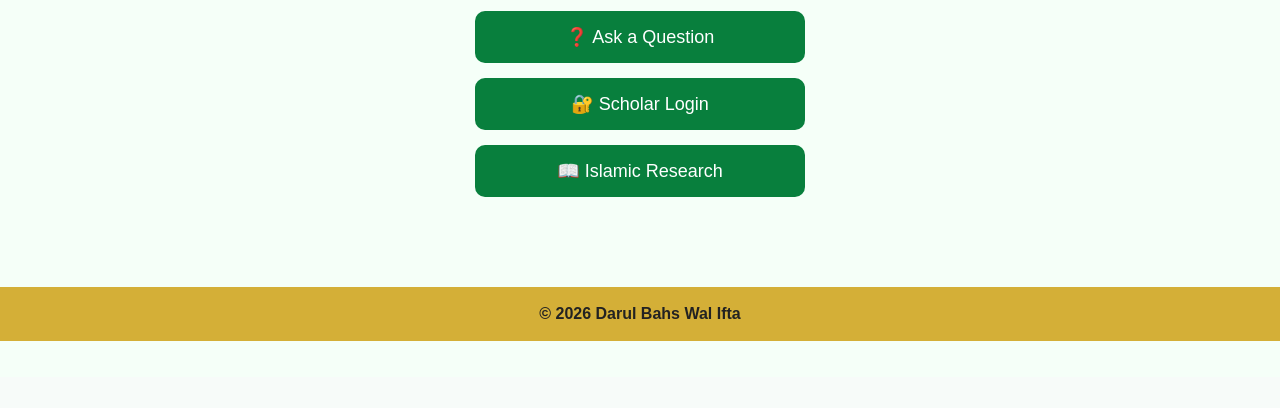
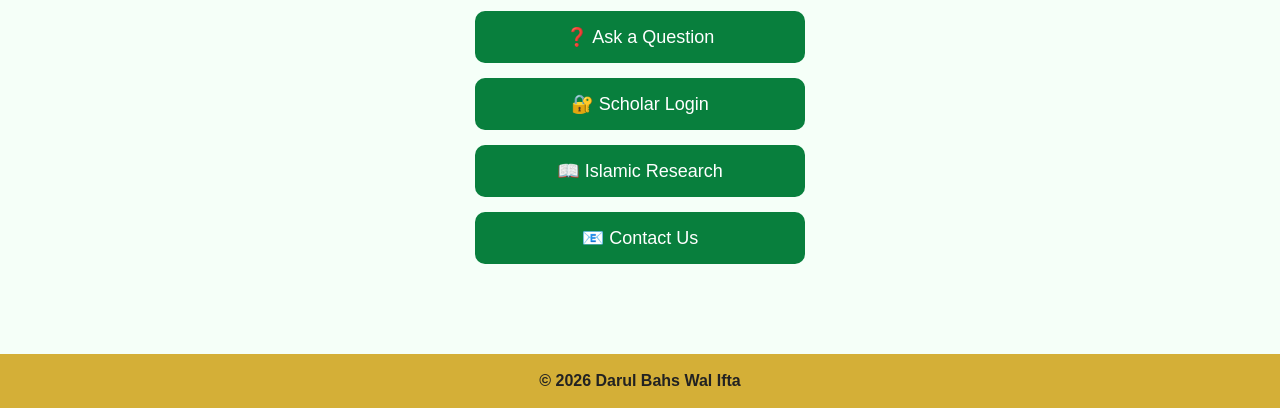
Before and after one commit to darulbahswalifta-dev/darulbahswalifta-, a Flask app: page / in a window 1280 px wide. Shown: the part 423-831 px from the top of the page. Before the commit the page ends 764 px from the top, so only its background shows below. Run offline with Flask 3, Linux system fonts and the light colour scheme.

Commit message:
Add contact email to homepage

```diff
--- a/templates/index.html
+++ b/templates/index.html
@@ -62,6 +62,7 @@
 <a class="btn" href="/ask">❓ Ask a Question</a>
 <a class="btn" href="/scholar-login">🔐 Scholar Login</a>
 <a class="btn" href="/questions">📖 Islamic Research</a>
+<a class="btn" href="mailto:darulbahswalifta@gmail.com">📧 Contact Us</a>
 </div>
     </section> <footer> © 2026 Darul Bahs
         Wal Ifta
```
